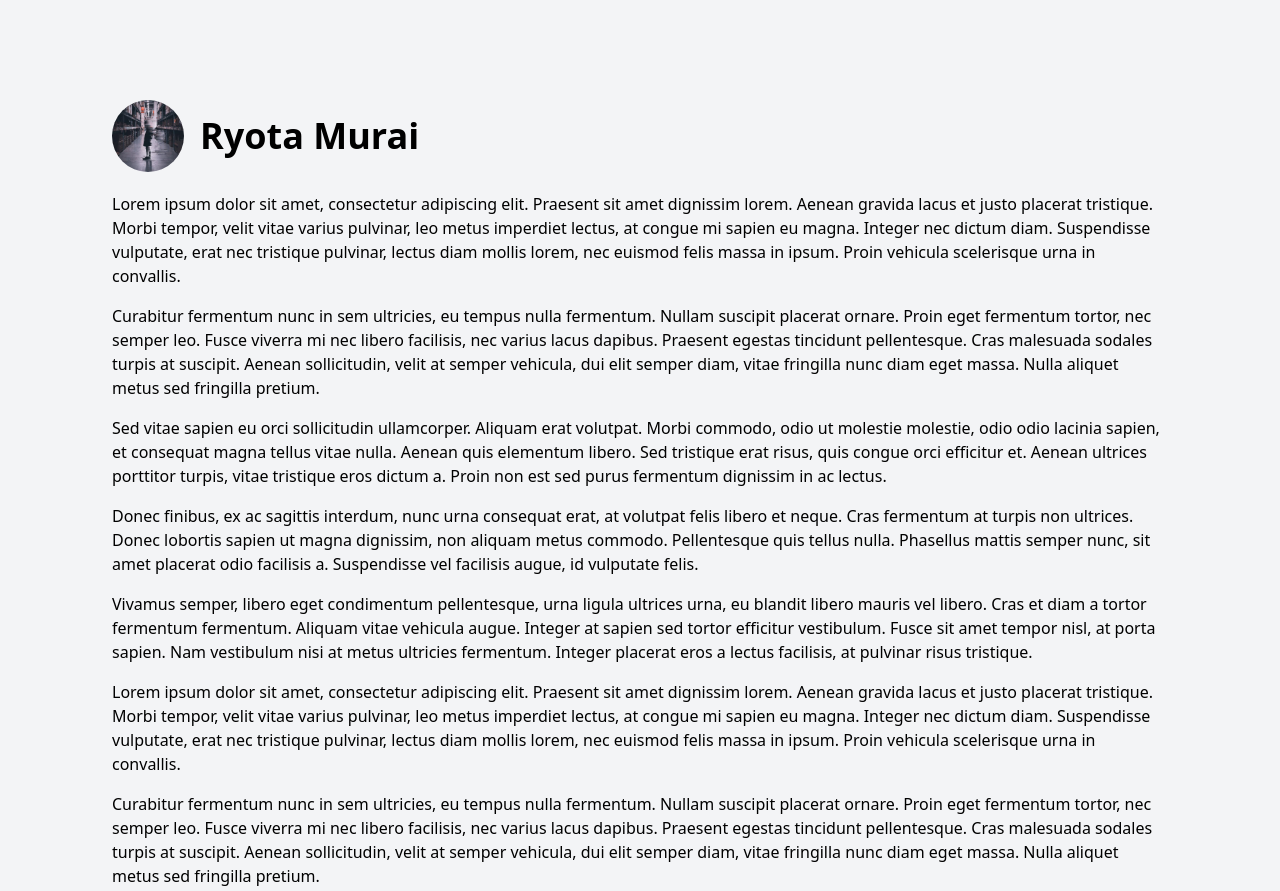
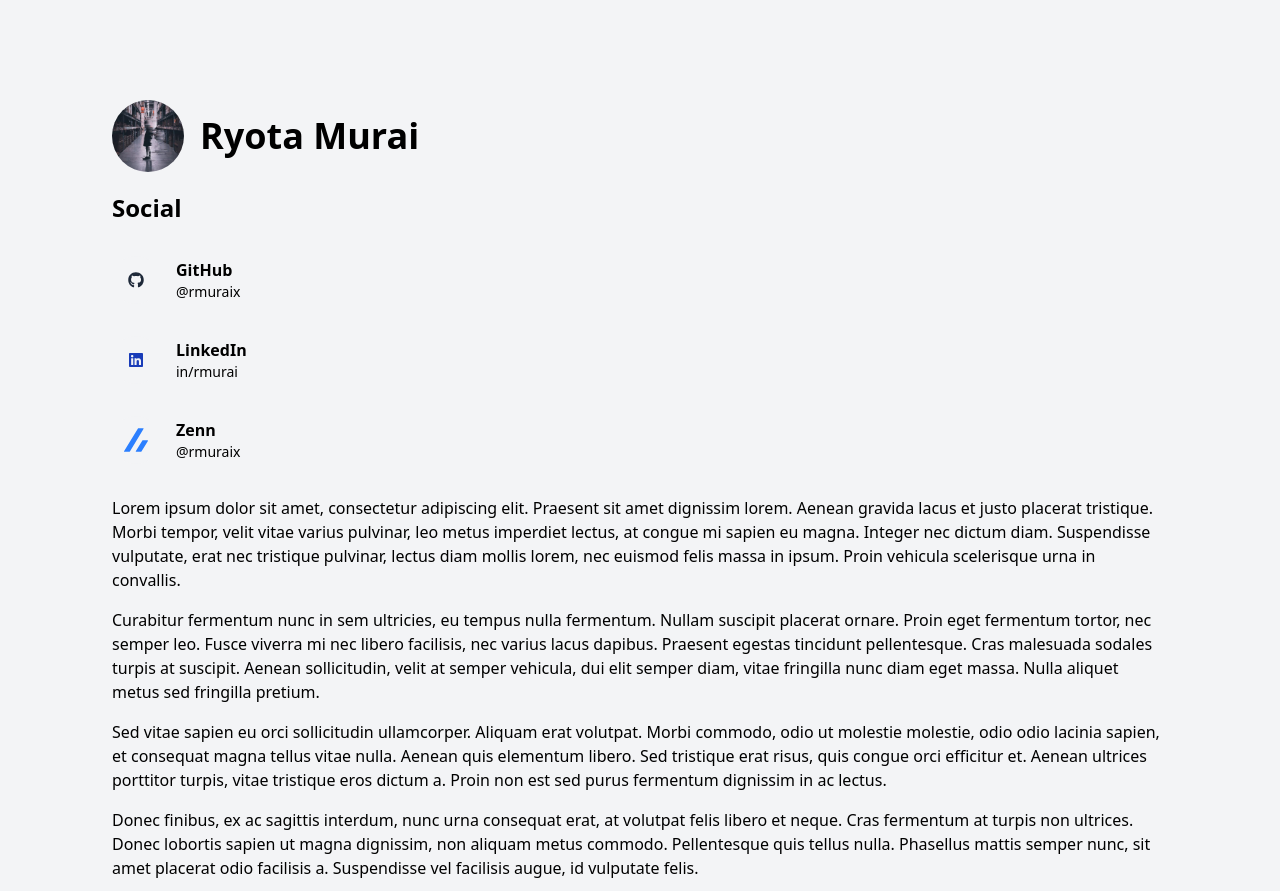
Before and after one commit to rmuraix/rmurai.com, an Astro site: page / in a window 1280 px wide. Shown: the top 891 px of the page. Built offline with nearby package versions, Linux system fonts and the light colour scheme; Astro itself is replaced by a stand-in of ours.

Commit message:
feat: add social links

```diff
--- a/package.json
+++ b/package.json
@@ -14,6 +14,9 @@
   },
   "dependencies": {
     "@astrojs/react": "^4.2.0",
+    "@fortawesome/fontawesome-svg-core": "^6.7.2",
+    "@fortawesome/free-brands-svg-icons": "^6.7.2",
+    "@fortawesome/react-fontawesome": "^0.2.2",
     "@tailwindcss/vite": "^4.0.6",
     "@types/react": "^19.0.8",
     "@types/react-dom": "^19.0.3",
@@ -21,6 +24,7 @@
     "react": "^19.0.0",
     "react-dom": "^19.0.0",
     "sharp": "^0.33.5",
+    "simple-icons": "^14.6.0",
     "tailwindcss": "^4.0.6"
   },
   "devDependencies": {
--- /dev/null
+++ b/src/components/Card/SocialCard.tsx
@@ -0,0 +1,89 @@
+import { faGithub, faLinkedin } from "@fortawesome/free-brands-svg-icons";
+import { FontAwesomeIcon } from "@fortawesome/react-fontawesome";
+import { siZenn } from "simple-icons";
+
+interface SocialLink {
+  name: string;
+  // biome-ignore lint/suspicious/noExplicitAny: <explanation>
+  icon: any;
+  url: string;
+  description: string;
+  color: string;
+  type: string;
+}
+
+const socialLinks = [
+  {
+    name: "GitHub",
+    icon: faGithub,
+    url: "https://github.com/rmuraix",
+    description: "@rmuraix",
+    color: "text-gray-800",
+    type: "fa",
+  },
+  {
+    name: "LinkedIn",
+    icon: faLinkedin,
+    url: "https://linkedin.com/in/rmurai",
+    description: "in/rmurai",
+    color: "text-blue-800",
+    type: "fa",
+  },
+  {
+    name: "Zenn",
+    icon: siZenn,
+    url: "https://zenn.dev/rmuraix",
+    description: "@rmuraix",
+    color: "fill-blue-500",
+    type: "si",
+  },
+];
+
+// Components that render appropriately based on icon type
+function SocialLinkIcon({ link }: { link: SocialLink }) {
+  if (link.type === "si") {
+    return (
+      <svg className={`w-6 h-6 ${link.color}`}>
+        <title>{link.name}</title>
+        <path d={link.icon.path} />
+      </svg>
+    );
+  }
+  return (
+    <FontAwesomeIcon icon={link.icon} className={`w-6 h-6 ${link.color}`} />
+  );
+}
+
+// Common link card layout
+function SocialLinkItem({ link }: { link: SocialLink }) {
+  return (
+    <a
+      href={link.url}
+      target="_blank"
+      rel="noopener noreferrer"
+      className="block"
+    >
+      <div className="w-full rounded-lg transition-shadow duration-300 p-4 flex items-center space-x-4 group hover:shadow-sm">
+        <div className="bg-gray-100 p-3 rounded-full">
+          <SocialLinkIcon link={link} />
+        </div>
+        <div>
+          <h3 className="font-semibold group-hover:text-primary transition-colors duration-300">
+            {link.name}
+          </h3>
+          <p className="text-sm">{link.description}</p>
+        </div>
+      </div>
+    </a>
+  );
+}
+
+export default function SocialLinksCard() {
+  return (
+    <div className="grid grid-cols-1">
+      {socialLinks.map((link) => (
+        <SocialLinkItem key={link.name} link={link} />
+      ))}
+    </div>
+  );
+}
--- a/src/pages/index.astro
+++ b/src/pages/index.astro
@@ -1,4 +1,5 @@
 ---
+import SocialLinksCard from "@/components/Card/SocialCard.tsx";
 import Header from "@/components/Header/Header.astro";
 import LongContent from "@/components/react/Long.tsx";
 import Layout from "@/layouts/Layout.astro";
@@ -9,5 +10,7 @@ import Layout from "@/layouts/Layout.astro";
 
 <Layout>
   <Header />
+  <h2 class="text-2xl p-4 font-bold">Social</h2>
+  <SocialLinksCard />
   <LongContent />
 </Layout>
```
Also changed, not shown: pnpm-lock.yaml.
